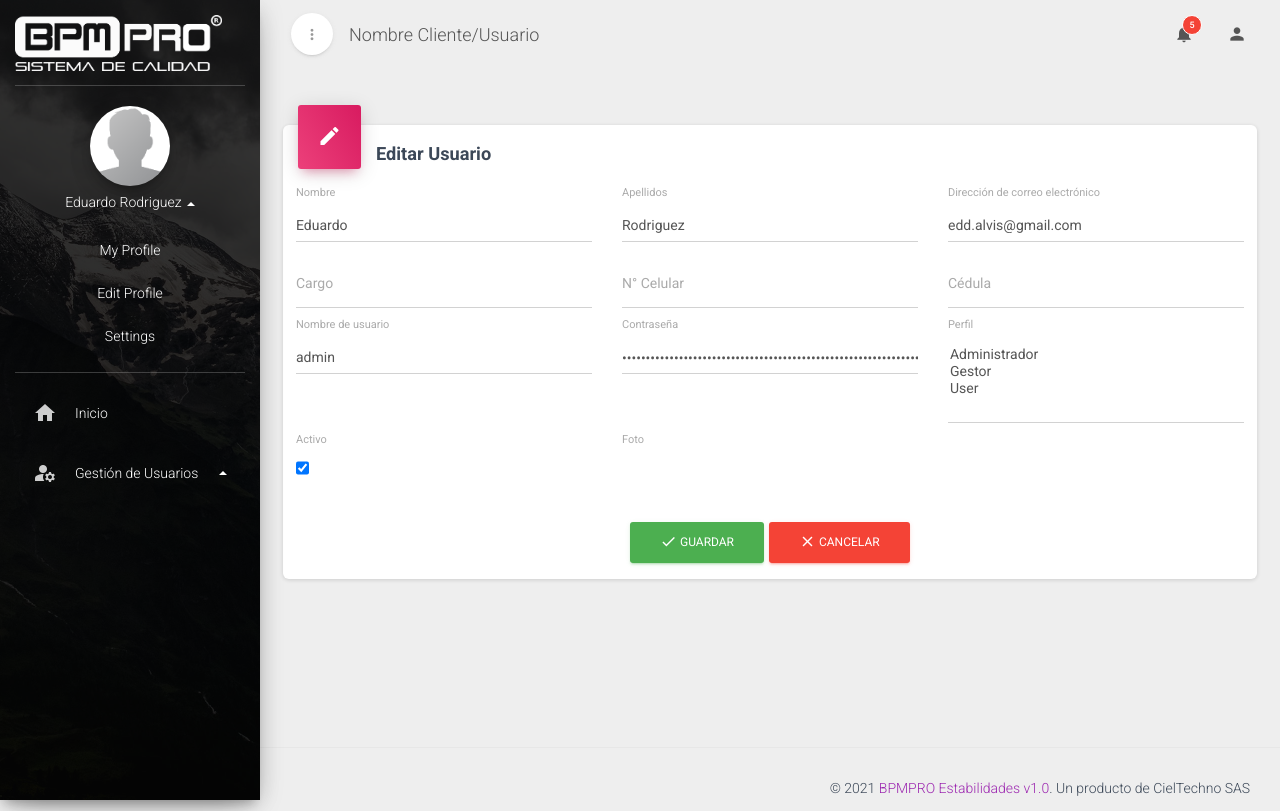
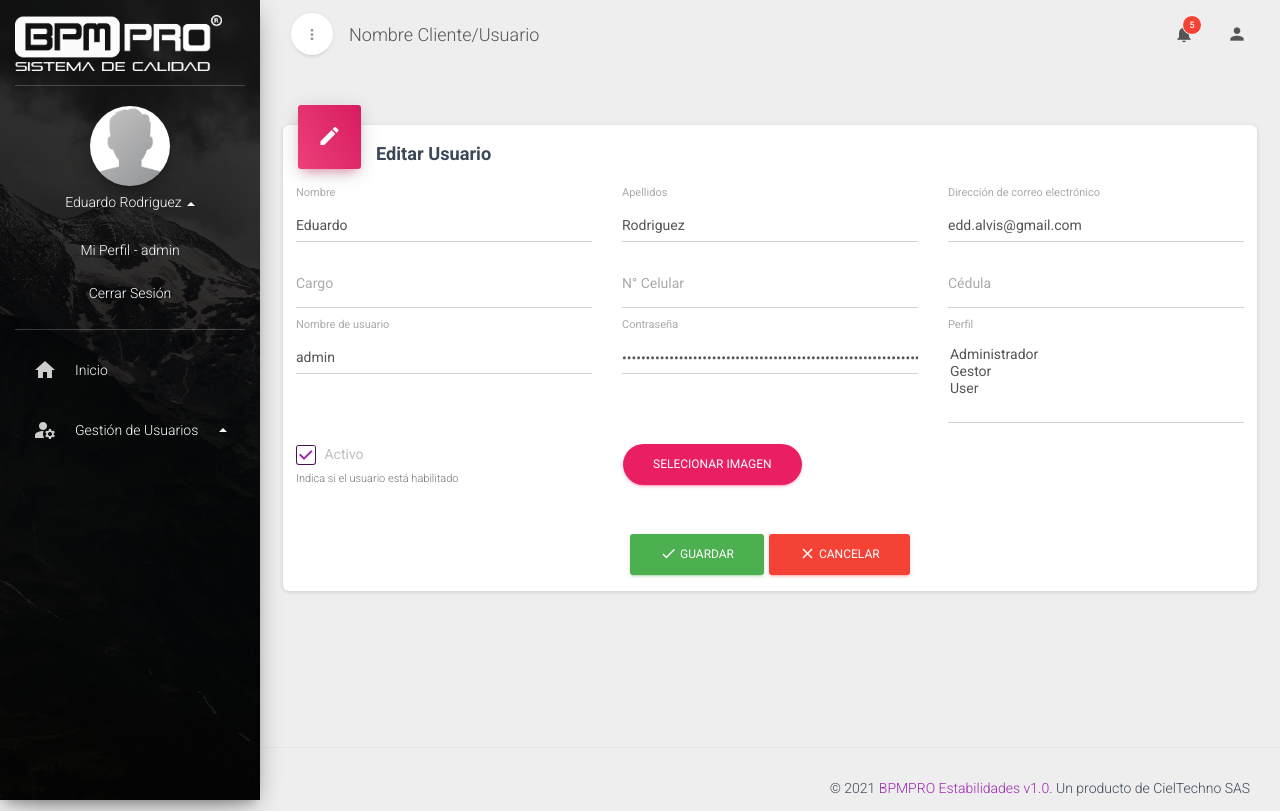
Before and after one commit to eduard0915/stability, a Django app: page /user/update/1/ in a window 1280 px wide, after a click that opens the changed part. Run offline with Django 3.2, Linux system fonts and the light colour scheme; a user stored in the database is signed in; data comes from the database, SQL or seed files in the repository; both versions use the stored data as it was after the commit; some libraries are stand-ins or nearby versions.

Commit message:
Ajuste form para campos is_active y photo

```diff
--- a/core/login/urls.py
+++ b/core/login/urls.py
@@ -1,3 +1,4 @@
+from django.contrib.auth.views import LogoutView
 from django.urls import path
 
 from core.login.views import *
@@ -6,7 +7,7 @@ from core.login.views import *
 
 urlpatterns = [
     path('', LoginFormView.as_view(), name='login'),
-    #path("logout/", LogoutView.as_view(), name='logout'),
+    path("logout/", LogoutView.as_view(), name='logout'),
     #path("reset/password_reset/", FormResetPasswordView.as_view(form_class=EmailValidationForgotPassword), name='password_reset'),
    # path("reset/(<uidb64>[0-9A-Za-z_])/(<token>.)/", ResetConfirmPasswordView.as_view(), name='password_reset_confirm'),
    # path("reset/done/", ResetCompletePasswordView.as_view(), name='password_reset_complete'),
--- a/core/user/forms.py
+++ b/core/user/forms.py
@@ -22,7 +22,7 @@ class UserForm(ModelForm):
             'cellphone': TextInput(attrs={'class': 'form-control'}),
             'cedula': TextInput(attrs={'class': 'form-control'}),
             'username': TextInput(attrs={'class': 'form-control'}),
-            'groups': Select(attrs={'class': 'form-control', 'required': True})
+            'groups': SelectMultiple(attrs={'class': 'form-control', 'required': True})
             #'groups': CheckboxSelectMultiple(attrs={'required': True, })
         }
         exclude = ['user_permissions', 'last_login', 'date_joined', 'is_superuser', 'is_staff', 'is_active']
@@ -67,17 +67,17 @@ class UserUpdateForm(ModelForm):
         model = User
         fields = 'first_name', 'last_name', 'email', 'cargo', 'cellphone', 'cedula', 'username', 'password', 'groups', 'is_active', 'photo'
         widgets = {
-            'password': PasswordInput(render_value=True, attrs={'class': 'form-control'}),
+            'password': PasswordInput(render_value=True, attrs={'class': 'form-control', 'min_length': 6}),
             'first_name': TextInput(attrs={'class': 'form-control', 'required': True}),
             'last_name': TextInput(attrs={'class': 'form-control', 'required': True}),
             'email': EmailInput(attrs={'class': 'form-control', 'required': True}),
             'cargo': TextInput(attrs={'class': 'form-control'}),
             'cellphone': TextInput(attrs={'class': 'form-control'}),
             'cedula': TextInput(attrs={'class': 'form-control'}),
-            'username': TextInput(attrs={'class': 'form-control'}),
+            'username': TextInput(attrs={'class': 'form-control', 'readonly': True}),
+            'is_active' : CheckboxInput(),
             'groups': SelectMultiple(attrs={'class': 'form-control', 'required': True}),
-            'is_active': CheckboxInput(attrs={'class': 'checkbox'}),
-            'photo': FileInput(attrs={'class': 'form-control-file'})
+            'photo': FileInput()
 
         }
         exclude = ['user_permissions', 'last_login', 'date_joined', 'is_superuser', 'is_staff']
--- a/core/user/urls.py
+++ b/core/user/urls.py
@@ -8,7 +8,7 @@ urlpatterns = [
     path('list/', UserListView.as_view(), name='user_list'),
     path('update/<int:pk>/', UserUpdateView.as_view(), name='user_update'),
     path('detail/<int:pk>/', UserDetailView.as_view(), name='user_detail'),
-    # path('profile_ver/', UserProfileConsultView.as_view(), name='user_profile_ver'),
+    path('profile/<int:pk>/', MyProfileDetailView.as_view(), name='user_profile'),
     # path('edit/password/', UserChangePasswordView.as_view(), name='change_password'),
     # path('register/', registerview, name='account_create')
 ]
--- a/core/user/views.py
+++ b/core/user/views.py
@@ -9,7 +9,7 @@ from django.views.generic import CreateView, ListView, UpdateView, DetailView
 from core.user.forms import UserForm, UserUpdateForm
 from core.user.models import User
 
-
+# Creacion de usuario
 class UserCreateView(LoginRequiredMixin, CreateView):
     model = User
     form_class = UserForm
@@ -49,7 +49,7 @@ class UserCreateView(LoginRequiredMixin, CreateView):
         context['entity'] = 'Creación Usuario'
         return context
 
-
+# Listado de usuarios
 class UserListView(LoginRequiredMixin, ListView):
     model = User
     template_name = 'list_user.html'
@@ -93,7 +93,7 @@ class UserListView(LoginRequiredMixin, ListView):
         context['entity'] = 'Usuarios'
         return context
 
-
+# Edicion de usuario por Administrador
 class UserUpdateView(LoginRequiredMixin, UpdateView):
     model = User
     form_class = UserUpdateForm
@@ -152,3 +152,21 @@ class UserDetailView(LoginRequiredMixin, DetailView):
         context['entity'] = 'Perfil de Usuario'
         context['list_url'] = reverse_lazy('user:user_list')
         return context
+
+# Detalle de usuario logueado
+class MyProfileDetailView(LoginRequiredMixin, DetailView):
+    model = User
+    template_name = 'detail.html'
+
+    def dispatch(self, request, *args, **kwargs):
+        return super().dispatch(request, *args, **kwargs)
+
+    def get_queryset(self):
+        return super(MyProfileDetailView, self).get_queryset()
+
+    def get_context_data(self, **kwargs):
+        context = super().get_context_data(**kwargs)
+        context['title'] = 'Mi Perfil'
+        context['entity'] = 'Mi Perfil'
+        context['list_url'] = reverse_lazy('inicio:inicio')
+        return context
--- a/templates/form.html
+++ b/templates/form.html
@@ -3,6 +3,7 @@
 
 {% block head %}
     <script src="{% static 'lib/materialkitpro/js/jquery-3.1.1.min.js' %}"></script>
+    <script src="{% static 'lib/materialkitpro/js/material.min.js' %}" type="text/javascript"></script>
 {% endblock %}
 
 {% block content %}
@@ -22,9 +23,30 @@
                             <div class="row">
                         {% endif %}
                     <div class="col-md-4">
-                        <div class=" form-group label-floating">
-                            <label class="control-label" for=id_{{ field.name }}">{{ field.label }}</label>
+                        <div {% if field.name == 'is_active' %} class="checkbox"
+                                {% elif field.name == 'photo' %} class="fileinput fileinput-new text-center" data-provides='fileinput'
+                            {% else %} class="form-group label-floating" {% endif %}>
+                            {% if field.name == 'is_active' %}
+                                <label>
                                     {{ field }}
+                                    {{ field.label }}
+                                </label>
+                            {% elif field.name == 'photo' %}
+                                <div class="fileinput-preview fileinput-exists thumbnail"></div>
+                                <div>
+                                    <span class="btn btn-rose btn-round btn-file">
+                                        <span class="fileinput-new">Selecionar imagen</span>
+                                        <span class="fileinput-exists">Cambiar</span>
+                                        {{ field }}
+                                    </span>
+                                    <a href="#" class="btn btn-danger btn-round fileinput-exists" data-dismiss="fileinput"><i class="fa fa-times"></i> Eliminar</a>
+                                </div>
+                            {% else %}
+                                <label class="control-label" for=id_{{ field.name }}">
+                                    {{ field.label }}
+                                </label>
+                                {{ field }}
+                            {% endif %}
                             {% if field.help_text %}
                                 <span class="help-block">{{ field.help_text }}</span>
                             {% endif %}
@@ -53,7 +75,7 @@
     </div>
 
     <script type="text/javascript">
-        $('form').on('submit', function(e){
+        $('form').on('submit', function (e) {
             e.preventDefault();
             var parameters = new FormData(this);
             $.ajax({
--- a/templates/sidebar.html
+++ b/templates/sidebar.html
@@ -31,13 +31,10 @@
                 <div class="collapse" id="collapseExample">
                     <ul class="nav">
                         <li>
-                            <a href="#">My Profile</a>
+                            <a href="{% url 'user:user_profile' request.user.id %}">Mi Perfil - {{ request.user.username }}</a>
                         </li>
                         <li>
-                            <a href="#">Edit Profile</a>
-                        </li>
-                        <li>
-                            <a href="#">Settings</a>
+                            <a href="{% url 'logout' %}">Cerrar Sesión</a>
                         </li>
                     </ul>
                 </div>
```
Also changed, not shown: db.sqlite3, 1 other file. Lines whose indentation alone changed are shown as unchanged.
